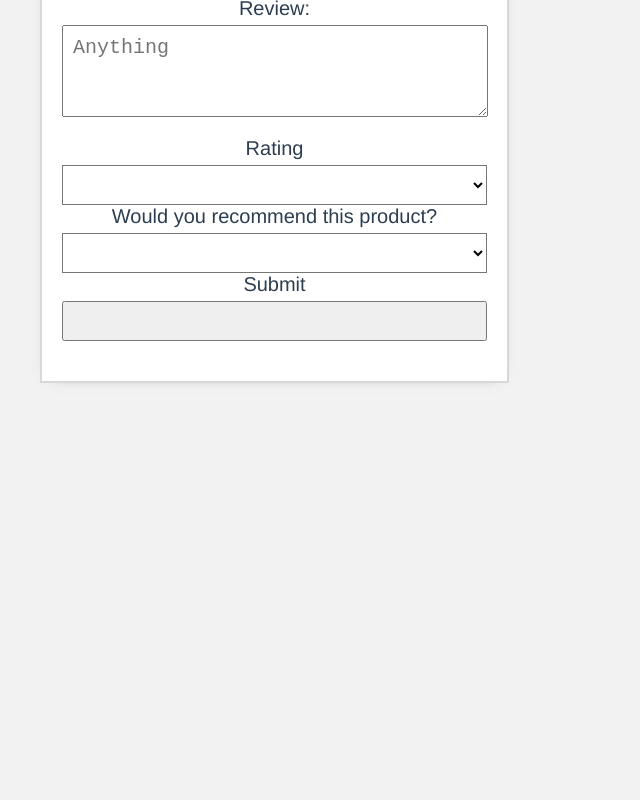
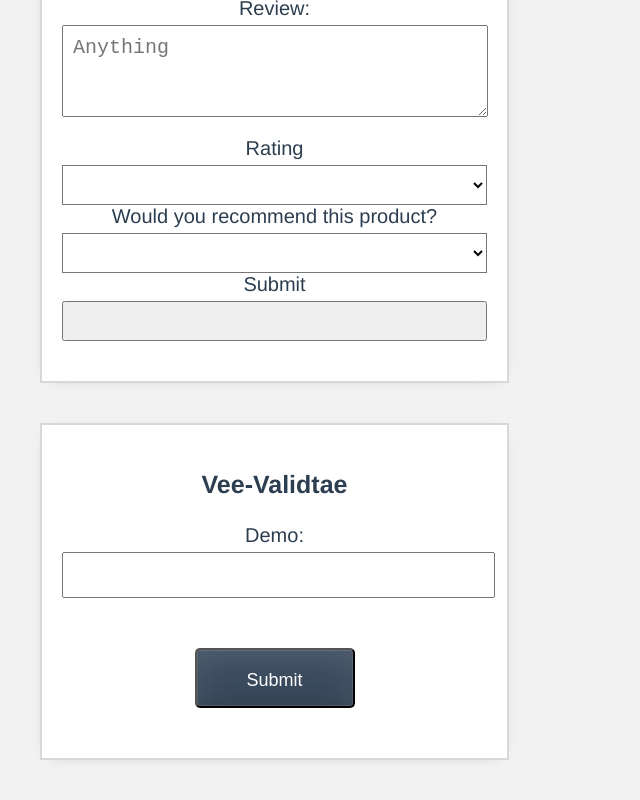
Before and after one commit to luml/vue3-socks-app, a Vue app: page / in a window 1280 px wide. Shown: the part 891-1691 px from the top of the page, without its empty margins (0-640 px from the left). Before the commit the page ends 1314 px from the top, so only its background shows below. Built offline with nearby package versions, Linux system fonts and the light colour scheme.

Commit message:
feat: vee-validate

```diff
--- a/package.json
+++ b/package.json
@@ -9,6 +9,7 @@
   },
   "dependencies": {
     "core-js": "^3.6.5",
+    "vee-validate": "^4.4.9",
     "vue": "^3.0.0",
     "vue-router": "^4.0.0-0",
     "vuex": "^4.0.0-0"
--- /dev/null
+++ b/src/components/BaseVeeInput.vue
@@ -0,0 +1,48 @@
+<template>
+  <form class="review-form" @submit.prevent="onSubmit">
+    <h3>Vee-Validtae</h3>
+    <label for="name">Demo:</label>
+    <Form>
+      <Field name="field" :rules="isRequired" />
+      <ErrorMessage name="field" />
+    </Form>
+    <input class="button" type="submit" value="Submit" />
+  </form>
+</template>
+
+<script>
+import { ref } from "vue";
+import { Field, Form, ErrorMessage } from "vee-validate";
+export default {
+  components: {
+    Field,
+    Form,
+    ErrorMessage,
+  },
+  setup() {
+    const field = ref("");
+    return {
+      field,
+    };
+  },
+  methods: {
+    isRequired(value) {
+      if (value && value.trim()) {
+        return true;
+      }
+
+      return "This is required";
+    },
+    onSubmit() {
+      if (this.field === "") {
+        alert("Field is incomplete. Please fill out every field.");
+        return;
+      }
+      console.log(this.field);
+    },
+  },
+};
+</script>
+
+<style lang="scss" scoped>
+</style>
--- a/src/components/ReviewForm.vue
+++ b/src/components/ReviewForm.vue
@@ -17,11 +17,7 @@
       <option>2</option>
       <option>1</option>
     </select> -->
-    <base-select
-        :options="rates"
-        v-model="rating"
-        label="Rating"
-    />
+    <base-select :options="rates" v-model="rating" label="Rating" />
 
     <!-- solution -->
     <!-- <label for="recommend">Would you recommend this product?</label>
@@ -52,14 +48,15 @@ export default {
   data() {
     return {
       name: "",
+      name1: "",
       review: "",
       rating: null,
-      rates: [5,4,3,2,1],
+      rates: [5, 4, 3, 2, 1],
       // solution
       recommend: null,
       recommends: ["Yes", "No"],
       // solution
-      Submit: ''
+      Submit: "",
     };
   },
   setup() {
@@ -87,6 +84,13 @@ export default {
       this.review = "";
       this.rating = null;
     },
+    isRequired(value) {
+      if (value && value.trim()) {
+        return true;
+      }
+
+      return "This is required";
+    },
   },
 };
 </script>
--- a/src/components/Socks.vue
+++ b/src/components/Socks.vue
@@ -35,16 +35,19 @@
   </div>
   <review-list v-if="reviews.length" :reviews="reviews"></review-list>
   <review-form @review-submitted="addReview"></review-form>
+  <base-vee-input></base-vee-input>
 </template>
 
 <script>
 import ReviewForm from "./ReviewForm.vue";
 import ReviewList from "./ReviewList.vue";
+import BaseVeeInput from "./BaseVeeInput.vue";
 export default {
   name: "Socks",
   components: {
     ReviewForm,
     ReviewList,
+    BaseVeeInput
   },
   props: {
     premium: {
```
Also changed, not shown: 2 other files (tests, documents, lock files or other folders).
